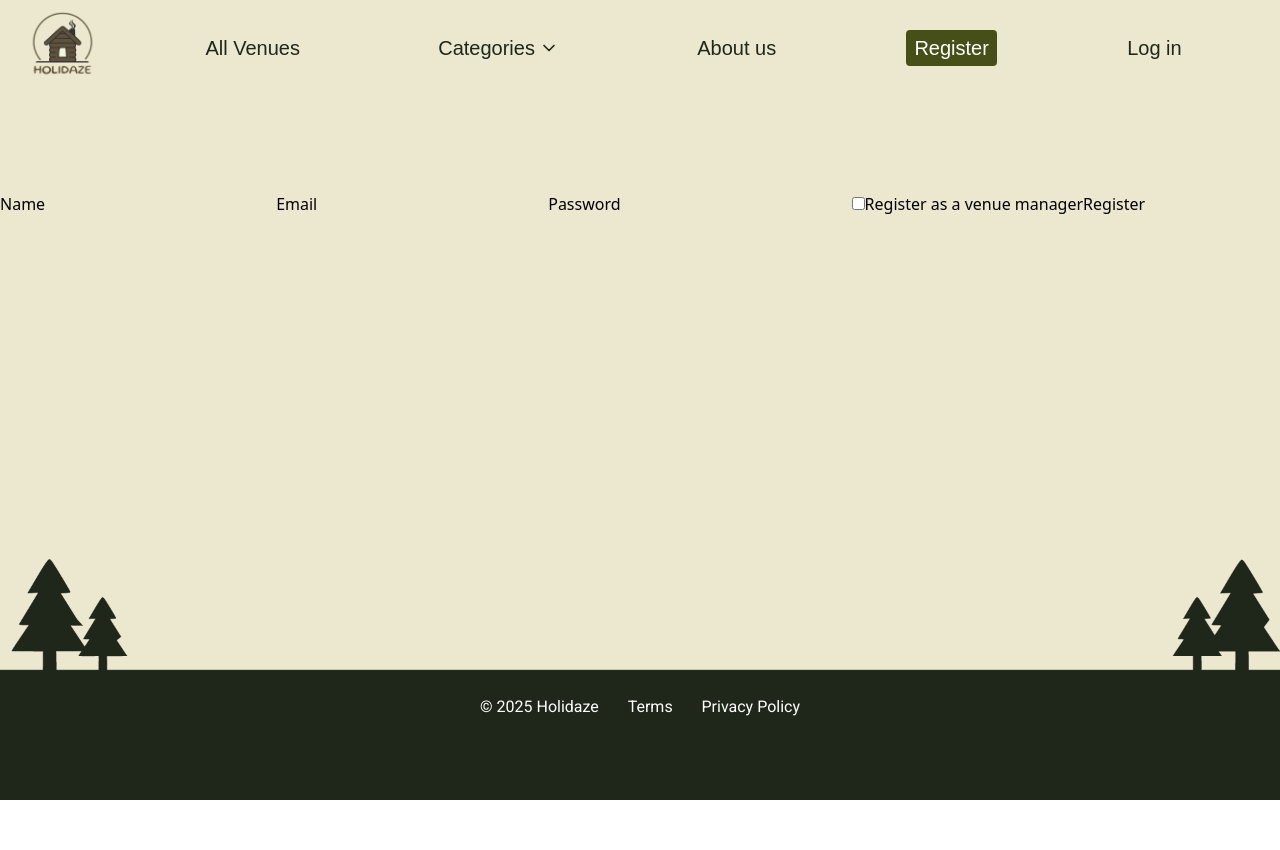
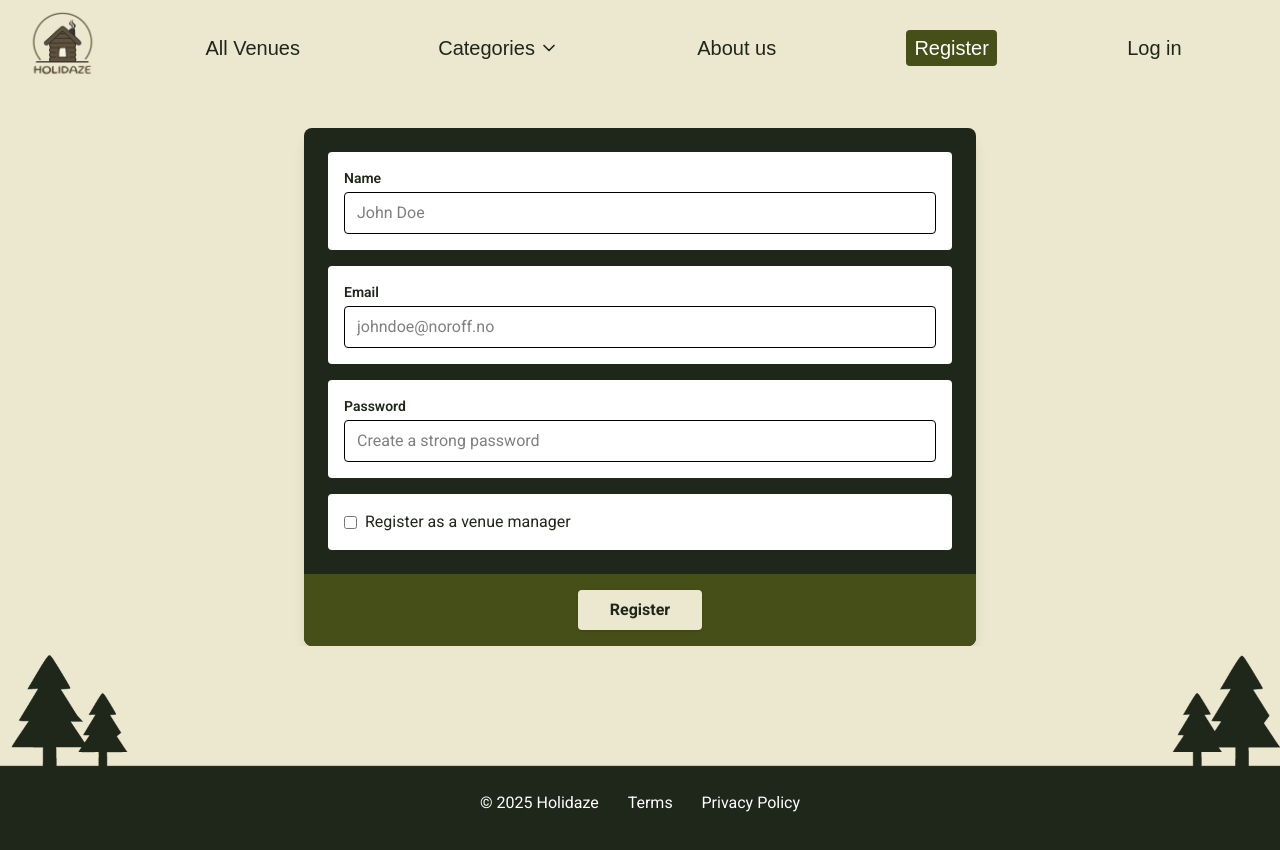
Before and after one commit to maddipaddi/Fireside-Holidaze, a React (Vite) app: page /Register in a window 1280 px wide. Shown: the top 850 px of the page. Before the commit the page ends 800 px from the top, so only its background shows below. Built offline with nearby package versions, Linux system fonts and the light colour scheme; a web font is replaced by a local one.

Commit message:
style: add cohesive look to form + add redirect

```diff
--- a/src/pages/Register.jsx
+++ b/src/pages/Register.jsx
@@ -1,4 +1,5 @@
 import { useState } from "react";
+import { useNavigate } from "react-router-dom";
 import { useApiRequest } from "../hooks/useApiRequest.mjs";
 import { showSuccessMessage } from "../utils/successMessage.mjs";
 import { handleError } from "../utils/errorHandler.mjs";
@@ -10,6 +11,7 @@ export default function Register() {
     password: "",
     venueManager: false,
   });
+  const navigate = useNavigate();
 
   function handleChange(event) {
     const { name, type, value, checked } = event.target;
@@ -39,14 +41,24 @@ export default function Register() {
 
       showSuccessMessage("Success! You have registered an account.");
       console.log("Success:", result); // remove after development
+      navigate("/");
     } catch (error) {
       handleError(error);
     }
   }
 
   return (
-    <form onSubmit={handleSubmit} className="pt-28">
-      <label htmlFor="name">Name</label>
+    <form
+      onSubmit={handleSubmit}
+      className="bg-copy dark:bg-primary p-6 rounded-lg shadow-lg max-w-2xl mx-auto mt-12"
+    >
+      <div className="bg-white dark:bg-background p-4 rounded mb-4">
+        <label
+          htmlFor="name"
+          className="block text-sm font-semibold font-body text-copy dark:text-copy mb-1"
+        >
+          Name
+        </label>
         <input
           type="text"
           name="name"
@@ -56,8 +68,17 @@ export default function Register() {
           required
           value={formData.name}
           onChange={handleChange}
+          placeholder="John Doe"
+          className="font-body w-full px-3 py-2 border rounded focus:outline-none focus:ring focus:border-copy dark:bg-white dark:text-copy"
         />
-      <label htmlFor="email">Email</label>
+      </div>
+      <div className="bg-white dark:bg-background p-4 rounded mb-4">
+        <label
+          htmlFor="email"
+          className="block text-sm font-semibold font-body text-copy dark:text-copy mb-1"
+        >
+          Email
+        </label>
         <input
           type="email"
           name="email"
@@ -66,8 +87,17 @@ export default function Register() {
           required
           value={formData.email}
           onChange={handleChange}
+          placeholder="johndoe@noroff.no"
+          className="font-body w-full px-3 py-2 border rounded focus:outline-none focus:ring focus:border-copy dark:bg-white dark:text-copy"
         />
-      <label htmlFor="password">Password</label>
+      </div>
+      <div className="bg-white dark:bg-background p-4 rounded mb-4">
+        <label
+          htmlFor="password"
+          className="block text-sm font-semibold font-body text-copy dark:text-copy mb-1"
+        >
+          Password
+        </label>
         <input
           type="password"
           name="password"
@@ -77,19 +107,35 @@ export default function Register() {
           required
           value={formData.password}
           onChange={handleChange}
+          placeholder="Create a strong password"
+          className="font-body w-full px-3 py-2 border rounded focus:outline-none focus:ring focus:border-copy dark:bg-white dark:text-copy"
         />
-      <label>
+      </div>
+
+      <div className="bg-white dark:bg-background p-4 rounded mb-6 flex items-center gap-2">
         <input
           type="checkbox"
           name="venueManager"
+          id="venueManager"
           checked={formData.venueManager}
           onChange={handleChange}
+          className="accent-copy"
         />
+        <label
+          htmlFor="venueManager"
+          className="text-m font-body text-copy dark:text-copy"
+        >
           Register as a venue manager
         </label>
-      <button disabled={isLoading} className="cursor-pointer">
+      </div>
+      <div className="bg-primary dark:bg-background p-4 text-center -mx-6 -mb-6 rounded-b-lg">
+        <button
+          disabled={isLoading}
+          className="bg-background dark:bg-primary text-copy dark:text-white font-body font-bold px-8 py-2 rounded shadow hover:bg-accent/50 dark:hover:bg-copy hover:text-white transition"
+        >
           {isLoading ? "Registering..." : "Register"}
         </button>
+      </div>
     </form>
   );
 }
```
Lines whose indentation alone changed are shown as unchanged.
